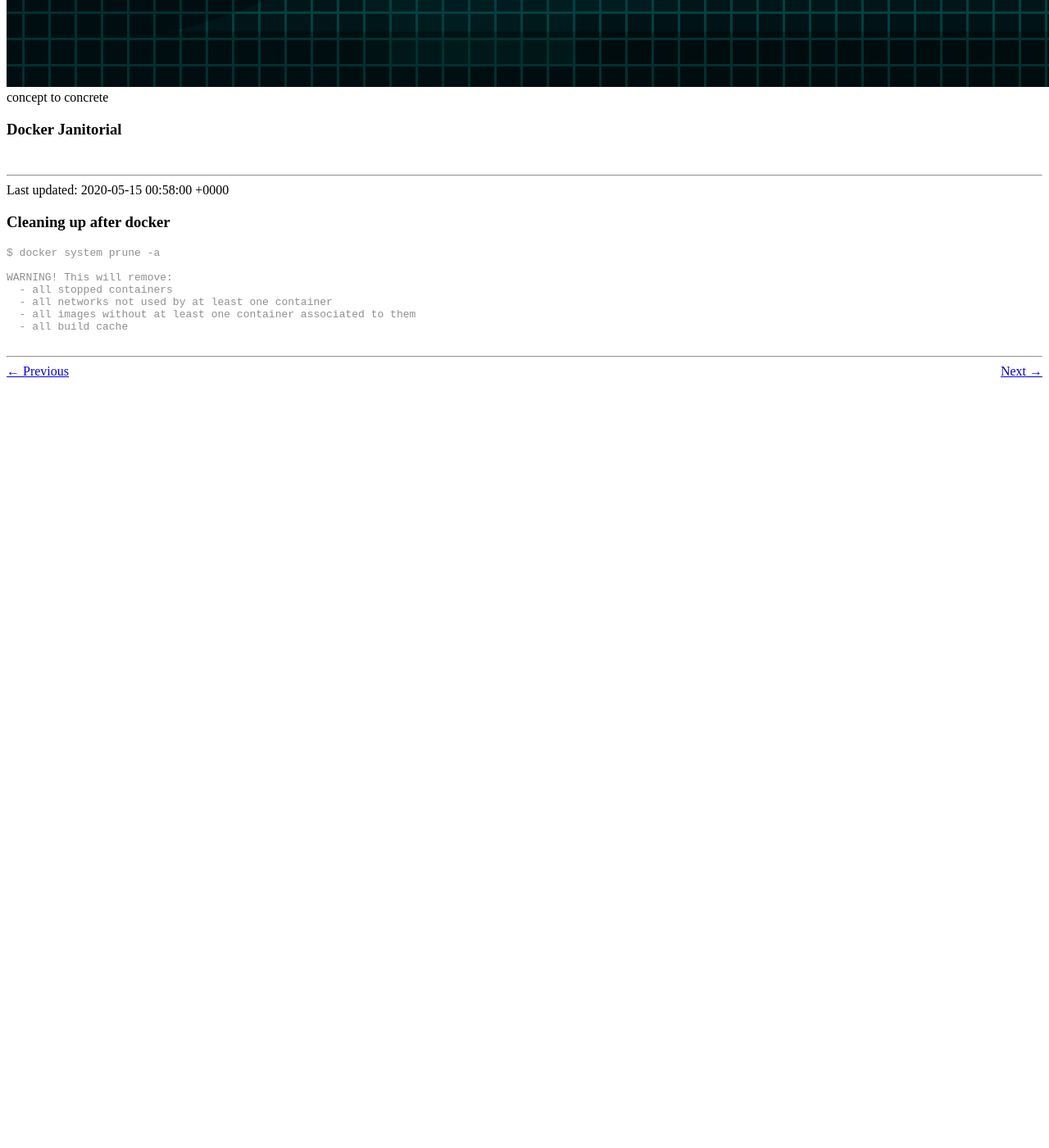
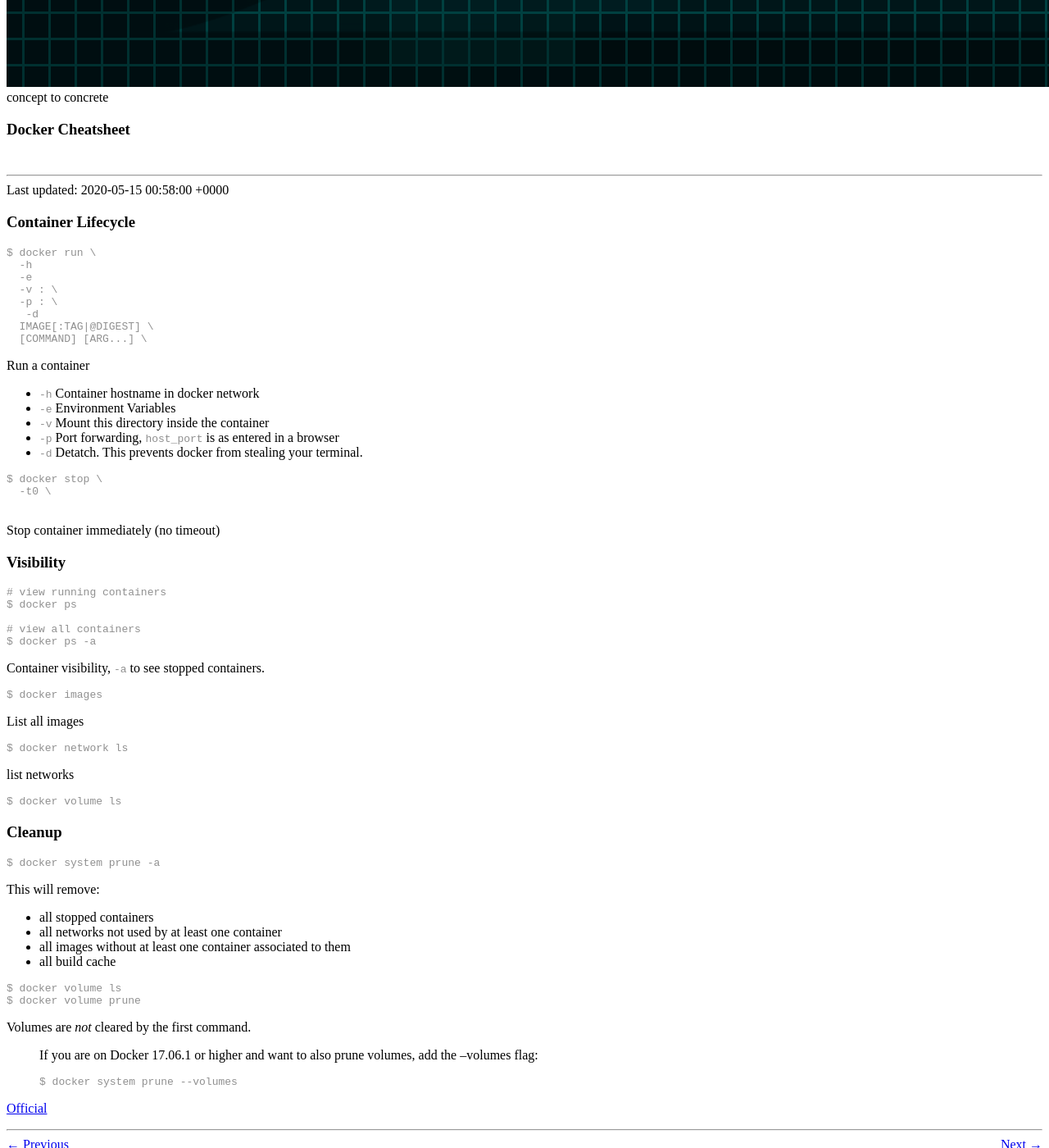
Before and after one commit to zinkem/zinkem.github.io, a Jekyll site: the page built from _posts/2020-05-14-docker-janitorial.md, in a window 1280 px wide and 1400 px high, scrolled down 1922 px. Shown: the whole window at 82% size. Built offline with Jekyll 4.4.1, drawn with Linux system fonts in a browser that asks for light colours; before the commit the page ends 2384 px from its top, so only the background shows below that.

Commit message:
formatting, cleanup

````diff
--- a/_posts/2020-05-14-docker-janitorial.md
+++ b/_posts/2020-05-14-docker-janitorial.md
@@ -1,18 +1,81 @@
 ---
 layout: post
-title: Docker Janitorial
+title: Docker Cheatsheet
 date: 2020-05-14 17:58:00 -0700
 ---
 
-# Cleaning up after docker
+# Container Lifecycle
+
+```
+$ docker run \
+  -h {{hostname}}
+  -e {{environment_variables}}
+  -v {{host_volume}}:{{container_path}} \
+  -p {{host_port}}:{{container_port}} \
+  {{#detach}} -d {{/detatch}}
+  IMAGE[:TAG|@DIGEST] \
+  [COMMAND] [ARG...] \
+```
+Run a container
+  - `-h` Container hostname in docker network
+  - `-e` Environment Variables
+  - `-v` Mount this directory inside the container
+  - `-p` Port forwarding, `host_port` is as entered in a browser
+  - `-d` Detatch. This prevents docker from stealing your terminal.
+
+```
+$ docker stop \
+  -t0 \
+  {{container_name}}
+```
+Stop container immediately (no timeout)
+
+# Visibility
+
+```
+# view running containers
+$ docker ps
+
+# view all containers
+$ docker ps -a
+```
+Container visibility, `-a` to see stopped containers.
+
+```
+$ docker images
+```
+List all images
+
+```
+$ docker network ls
+```
+list networks
+
+```
+$ docker volume ls
+```
+
+# Cleanup
 
 ```
 $ docker system prune -a
-
-WARNING! This will remove:
+```
+This will remove:
   - all stopped containers
   - all networks not used by at least one container
   - all images without at least one container associated to them
   - all build cache
 
 ```
+$ docker volume ls
+$ docker volume prune
+```
+Volumes are *not* cleared by the first command.
+
+> If you are on Docker 17.06.1 or higher and want to also prune volumes,
+add the --volumes flag:
+```
+$ docker system prune --volumes
+```
+
+[Official](https://docs.docker.com/config/pruning/)
````
Also changed, not shown: _posts/2020-05-06-json-schema-categories.md (+2 -4 lines), _posts/2020-05-06-mermaid-diagrams-as-code.md (+27 -37 lines), _posts/2020-05-07-json-schema-equivalency.md (+1 -3 lines), _posts/2020-05-08-json-schema-logic.md (+0 -2 lines), _posts/2020-05-16-schema-equivalency-rules.md (+1 -37 lines), _posts/2020-05-17-json-schema-if-then-else.md (added, +96 -0 lines).
